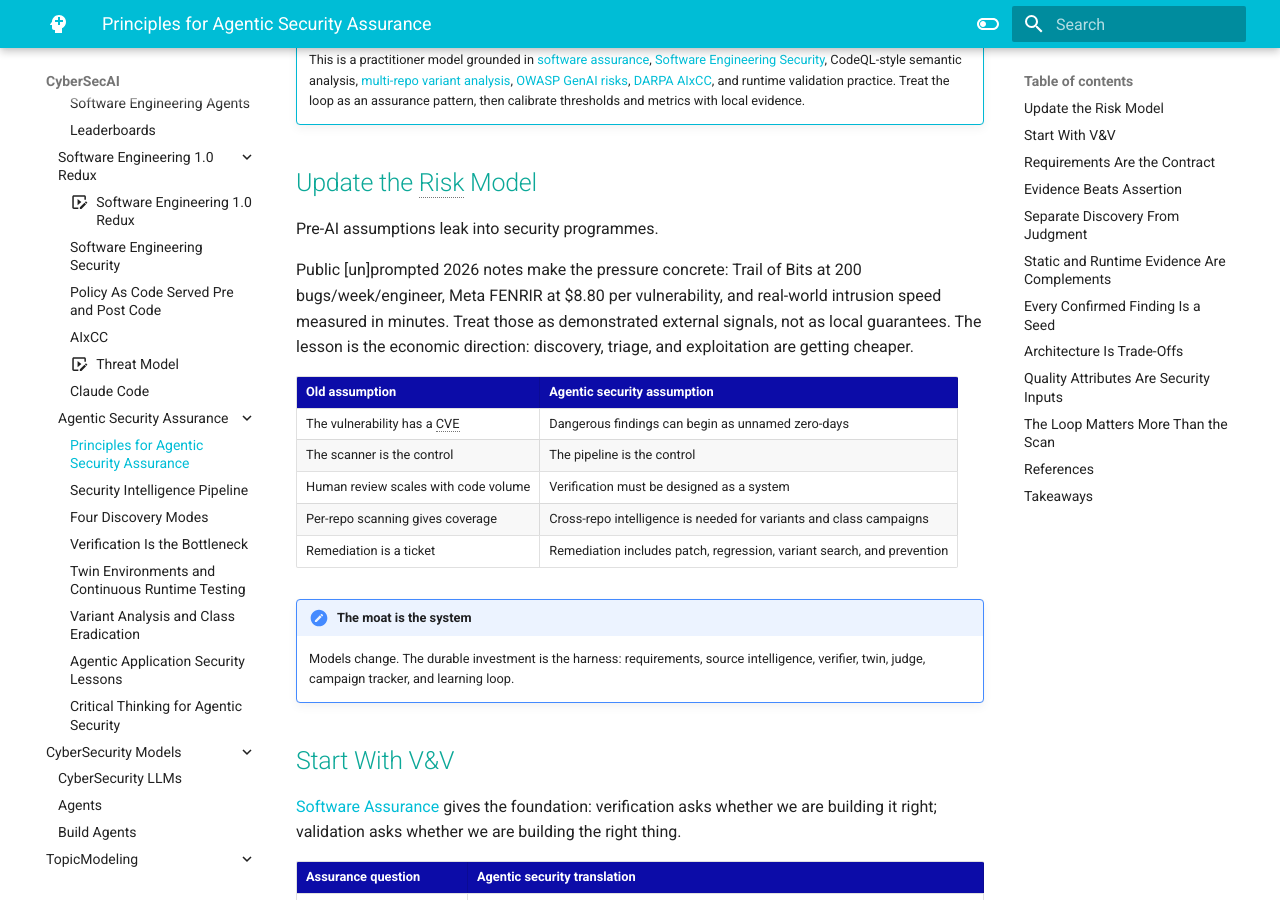
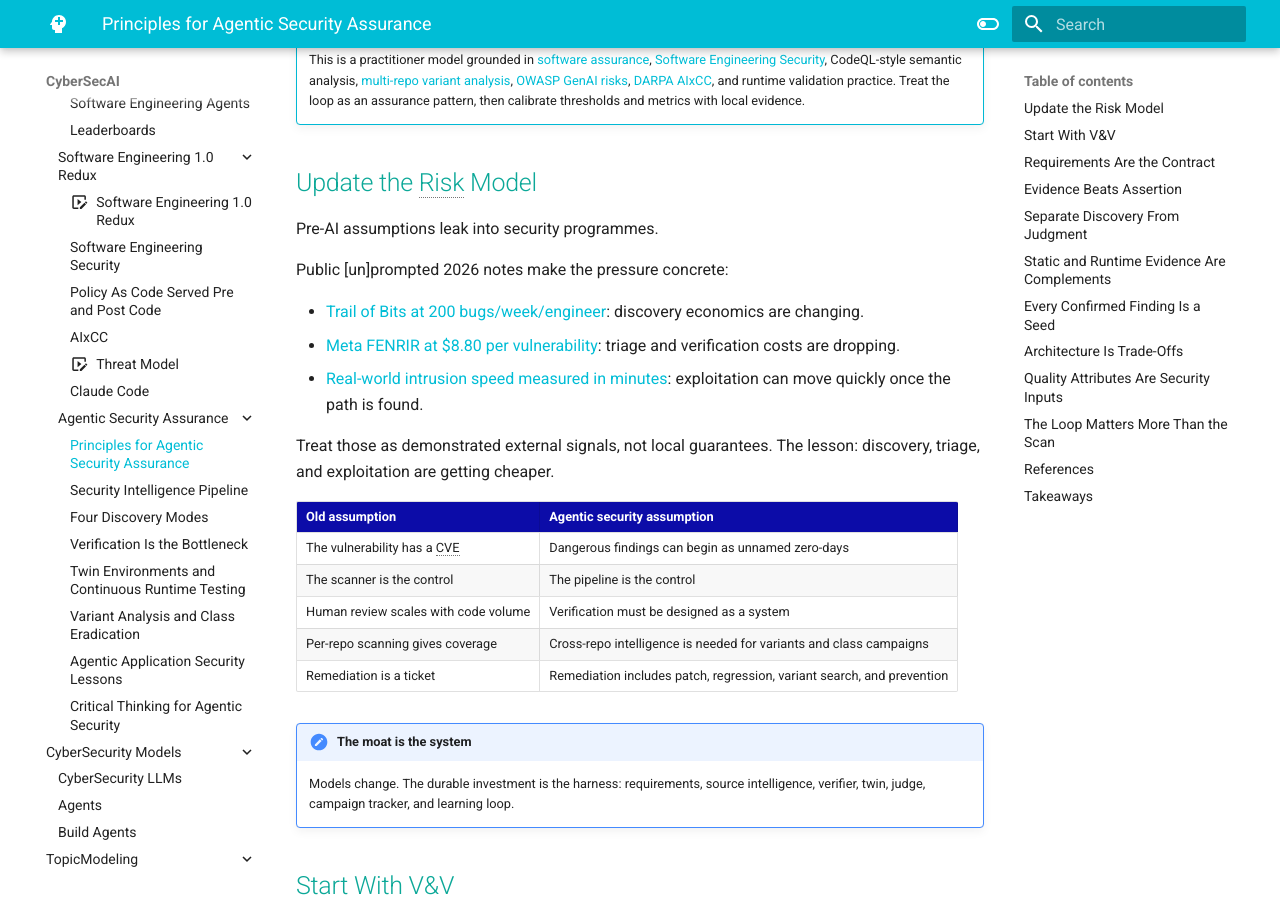
Before and after one commit to CyberSecAI/CyberSecAI.github.io, an MkDocs documentation site: the page built from docs/software/agentic_security_principles.md, in a window 1280 px wide and 900 px high, scrolled down 437 px. Built offline with MkDocs 1.6.1 and Material for MkDocs 9.7.7, drawn with Linux system fonts in a browser that asks for light colours; comment, search, counter and statistics services are not loaded; some of the changed text lies outside the part shown.

Commit message:
Link external pressure examples

```diff
--- a/docs/software/agentic_security_principles.md
+++ b/docs/software/agentic_security_principles.md
@@ -16,7 +16,13 @@
 
 Pre-AI assumptions leak into security programmes.
 
-Public [un]prompted 2026 notes make the pressure concrete: Trail of Bits at 200 bugs/week/engineer, Meta FENRIR at $8.80 per vulnerability, and real-world intrusion speed measured in minutes. Treat those as demonstrated external signals, not as local guarantees. The lesson is the economic direction: discovery, triage, and exploitation are getting cheaper.
+Public [un]prompted 2026 notes make the pressure concrete:
+
+- [Trail of Bits at 200 bugs/week/engineer](https://github.com/CyberSecAI/unprompted_2026/blob/master/insights/kgwvAyF7qsA_Dan_Guido_200_Bugs_Week_Engineer_How_We_Rebuilt_Trail_of_Bits_Around_AI.md): discovery economics are changing.
+- [Meta FENRIR at $8.80 per vulnerability](https://github.com/CyberSecAI/unprompted_2026/blob/master/insights/c6_bRzHCf3U_Peter_Girnus_Derek_Chen_FENRIR_AI_Hunting_for_AI_Zero-Days_at_Scale.md): triage and verification costs are dropping.
+- [Real-world intrusion speed measured in minutes](https://github.com/CyberSecAI/unprompted_2026/blob/master/insights/xCtcQkJBReQ_Sergej_Epp_8_Minutes_to_Admin_We_Caught_It_in_the_Wild.md): exploitation can move quickly once the path is found.
+
+Treat those as demonstrated external signals, not local guarantees. The lesson: discovery, triage, and exploitation are getting cheaper.
 
 | Old assumption | Agentic security assumption |
 |---|---|
```
Also changed, not shown: other parts of docs/software/agentic_security_principles.md (+1 -0 lines).
